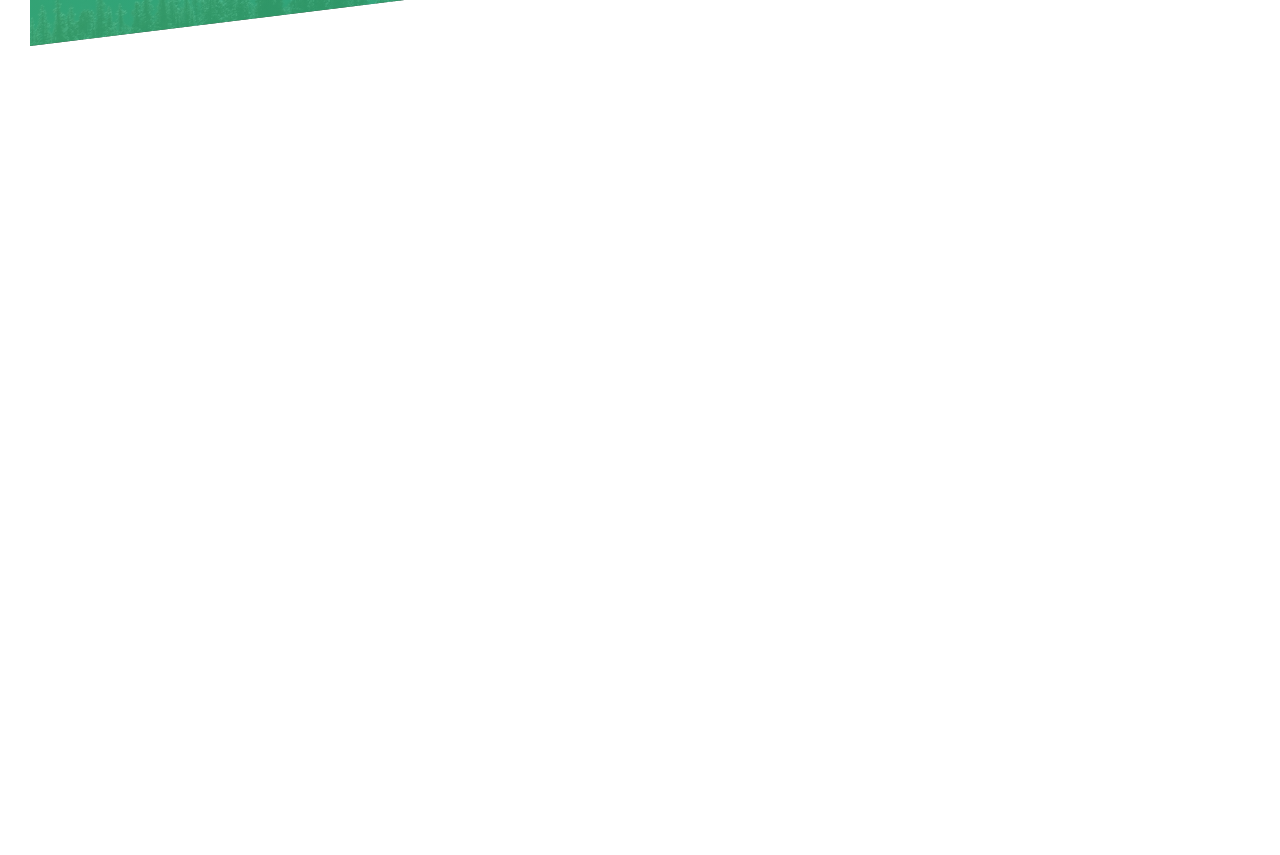
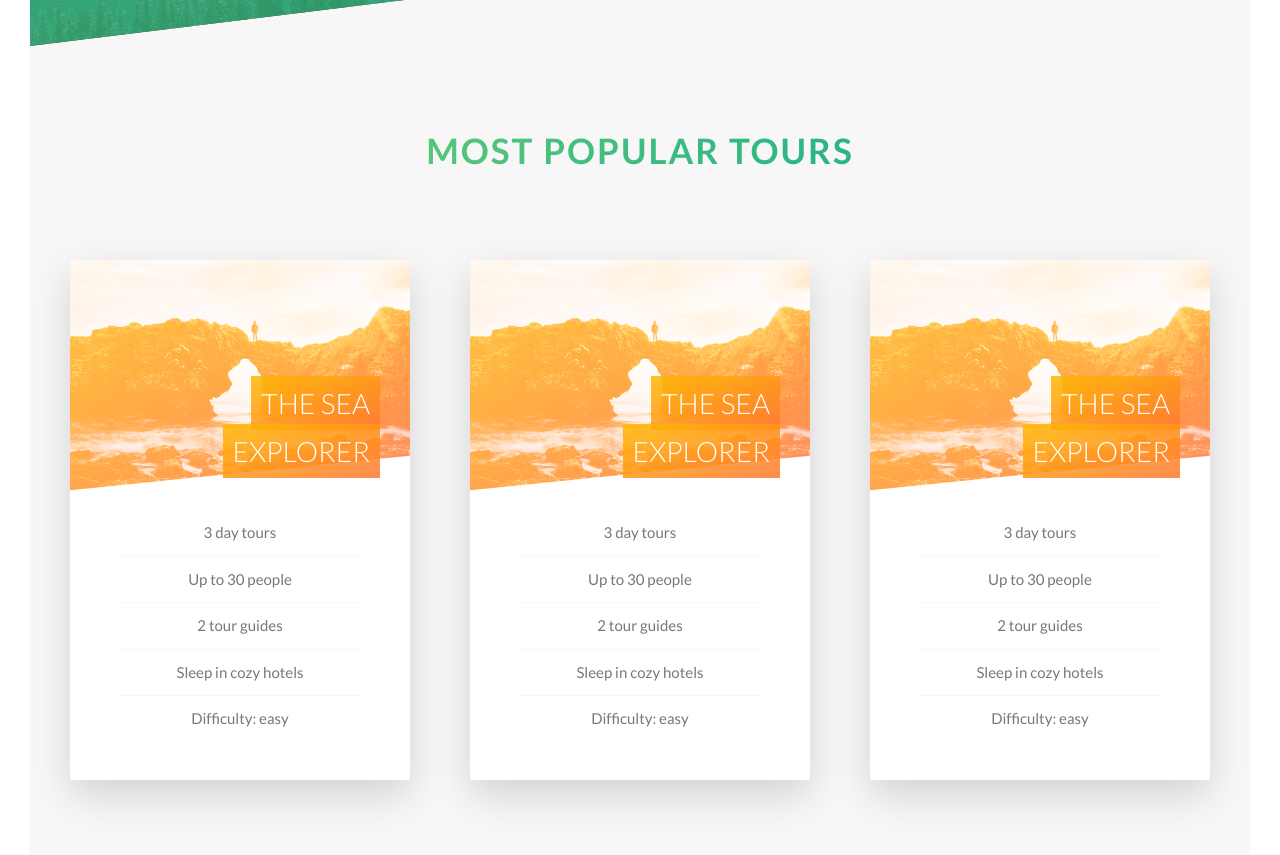
Before and after one commit to mohammadmaninang94/natours, a React (Create React App) app: page / in a window 1280 px wide. Shown: the part 2240-3095 px from the top of the page. Before the commit the page ends 2286 px from the top, so only its background shows below. Built offline with nearby package versions, Linux system fonts and the light colour scheme.

Commit message:
added section tours and added functionality and styling of card component

```diff
--- a/src/App.js
+++ b/src/App.js
@@ -1,14 +1,16 @@
 import React, { Fragment } from 'react';
 import Header from './components/header/header.component';
-import Main from './components/main/main.component';
+import SectionAbout from './components/section-about/section-about.component';
 import FeaturesSection from './components/section-features/section-features.component';
+import SectionTours from './components/section-tours/section-tours.component';
 
 function App() {
   return (
     <Fragment>
       <Header />
-      <Main />
+      <SectionAbout />
       <FeaturesSection />
+      <SectionTours />
     </Fragment>
   );
 }
--- /dev/null
+++ b/src/components/card/card.component.jsx
@@ -0,0 +1,29 @@
+import React from 'react';
+
+const Card = () => (
+    <div className='card'>
+        <div className='card__side card__side--front'>
+            <div className='card__picture card__picture--1'>
+                &nbsp;
+            </div>
+            <h4 className='card__heading'>
+            <span className='card__heading-span card__heading-span--1'>The sea explorer</span>
+
+            </h4>
+            <div className='card__details'>
+                <ul>
+                    <li>3 day tours</li>
+                    <li>Up to 30 people</li>
+                    <li>2 tour guides</li>
+                    <li>Sleep in cozy hotels</li>
+                    <li>Difficulty: easy</li>
+                </ul>
+            </div>
+        </div>
+        <div className='card__side card__side--back card__side--back--1'>
+            Back
+        </div>
+    </div>
+);
+
+export default Card;
--- a/src/components/main/main.component.jsx
+++ b/src/components/section-about/section-about.component.jsx
@@ -1,6 +1,6 @@
 import React from 'react';
 
-const Main = () => (
+const SectionAbout = () => (
     <main>
         <section className='section-about'>
             <div className='u-center-text u-margin-bottom-big'>
@@ -26,4 +26,4 @@ const Main = () => (
     </main>
 );
 
-export default Main;
+export default SectionAbout;
--- /dev/null
+++ b/src/components/section-tours/section-tours.component.jsx
@@ -0,0 +1,26 @@
+import React from 'react';
+
+import Card from '../card/card.component';
+
+const SectionTours = () => (
+    <main>
+        <section className='section-tours'>
+            <div className='u-center-text u-margin-bottom-big'>
+                <h2 className='heading-secondary'>most popular tours</h2>
+            </div>
+            <div className='row'>
+                <div className='col-1-of-3'>
+                    <Card />
+                </div>
+                <div className='col-1-of-3'>
+                    <Card />
+                </div>
+                <div className='col-1-of-3'>
+                    <Card />
+                </div>
+            </div>
+        </section>
+    </main>
+);
+
+export default SectionTours;
--- a/src/sass/abstracts/_variables.scss
+++ b/src/sass/abstracts/_variables.scss
@@ -3,7 +3,15 @@ $color-primary: #7ed56f;
 $color-primary-light: #55c57a;
 $color-primary-dark: #28b485;
 
+$color-secondary-light: #ffb900;
+$color-secondary-dark: #ff7730;
+
+$color-tertiary-light: #2998ff;
+$color-tertiary-dark: #5643fa;
+
+
 $color-grey-light-1: #f7f7f7;
+$color-grey-light-2: #f7f7f7;
 
 $color-white: #fff;
 $color-black: #000;
--- /dev/null
+++ b/src/sass/components/_card.scss
@@ -0,0 +1,107 @@
+.card {
+  // FUNCTIONALITY
+  // Give a 3D-positioned element some perspective
+  // https://www.w3schools.com/cssref/css3_pr_perspective.asp
+  perspective: 150rem;
+  position: relative;
+  height: 52rem;
+
+  &__side {
+    height: 52rem;
+    transition: all 0.8s ease;
+    position: absolute;
+    top: 0;
+    left: 0;
+    width: 100%;
+    backface-visibility: hidden;
+    border-radius: 3px;
+    overflow: hidden;
+    box-shadow: 0 1.5rem 4rem rgba($color-black, 0.15);
+
+    &--front {
+      background-color: $color-white;
+    }
+
+    &--back {
+      transform: rotateY(180deg);
+
+      &--1 {
+        background-image: linear-gradient(
+          to right bottom,
+          $color-secondary-light,
+          $color-secondary-dark
+        );
+      }
+    }
+  }
+
+  &:hover &__side--front {
+    transform: rotateY(-180deg);
+  }
+
+  &:hover &__side--back {
+    transform: rotateY(0);
+  }
+
+  // FRONT SIDE STYLING
+  &__picture {
+    background-size: cover;
+    height: 23rem;
+    background-blend-mode: screen;
+    clip-path: polygon(0 0, 100% 0, 100% 85%, 0 100%);
+
+    &--1 {
+      background-image: linear-gradient(
+          to right bottom,
+          $color-secondary-light,
+          $color-secondary-dark
+        ),
+        url("/img/nat-5.jpg");
+    }
+  }
+
+  &__heading {
+    font-size: 2.8rem;
+    font-weight: 300;
+    text-transform: uppercase;
+    text-align: right;
+    color: $color-white;
+    position: absolute;
+    top: 12rem;
+    right: 3rem;
+    width: 75%;
+  }
+
+  &__heading-span {
+    padding: 1rem 1rem;
+    -webkit-box-decoration-break: clone;
+    box-decoration-break: clone;
+
+    &--1 {
+      background-image: linear-gradient(
+        to right bottom,
+        rgba($color-secondary-light, 0.85),
+        rgba($color-secondary-dark, 0.85)
+      );
+    }
+  }
+
+  &__details {
+    padding: 2rem;
+    ul {
+      list-style: none;
+      width: 80%;
+      margin: 0 auto;
+      padding: 0;
+      li {
+        text-align: center;
+        font-size: 1.5rem;
+        padding: 1rem;
+
+        &:not(:last-child) {
+          border-bottom: 1px solid $color-grey-light-2;
+        }
+      }
+    }
+  }
+}
--- a/src/sass/main.scss
+++ b/src/sass/main.scss
@@ -11,6 +11,7 @@
 @import "layout/header";
 
 @import "components/button";
+@import "components/card";
 @import "components/compositon";
 @import "components/feature-box";
 
--- a/src/sass/pages/_home.scss
+++ b/src/sass/pages/_home.scss
@@ -14,3 +14,9 @@
     transform: skewY(7deg);
   }
 }
+
+.section-tours {
+  background-color: $color-grey-light-1;
+  padding: 25rem 0 50rem 0;
+  margin-top: -10rem;
+}
```
